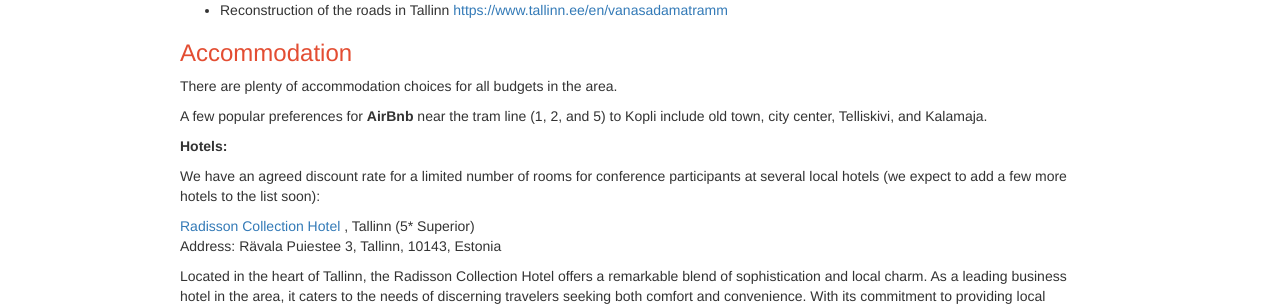
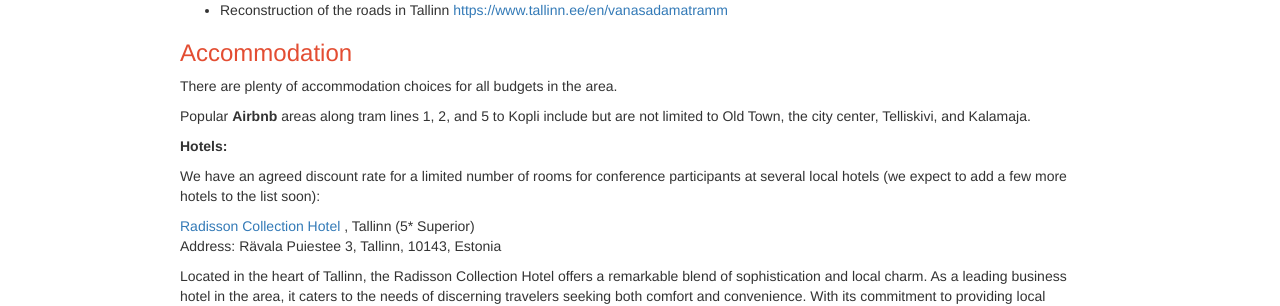
Before and after one commit to actconf2026/actconf2026.github.io, a Jekyll site: the page built from local.html, in a window 1280 px wide and 900 px high, scrolled down 1633 px. Shown: the part 152-458 px from the top of the window. Built offline with Jekyll 4.4.1, drawn with Linux system fonts in a browser that asks for light colours.

Commit message:
A little edit

```diff
--- a/local.html
+++ b/local.html
@@ -113,7 +113,7 @@ other cities in the Baltic region.
 <p> There are plenty of accommodation choices for all budgets in the area. </p>
 
 <p>
-  A few popular preferences for <b>AirBnb</b> near the tram line (1, 2, and 5) to Kopli include old town, city center, Telliskivi, and Kalamaja.
+  Popular <b>Airbnb</b> areas along tram lines 1, 2, and 5 to Kopli include but are not limited to Old Town, the city center, Telliskivi, and Kalamaja.
 </p>
 
 <p><b>Hotels:</b></p>
```
